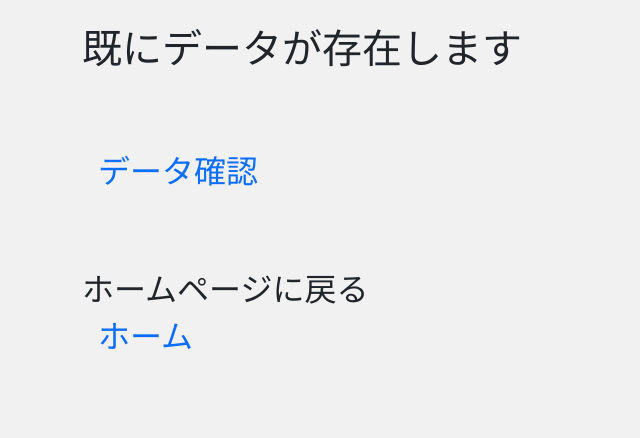
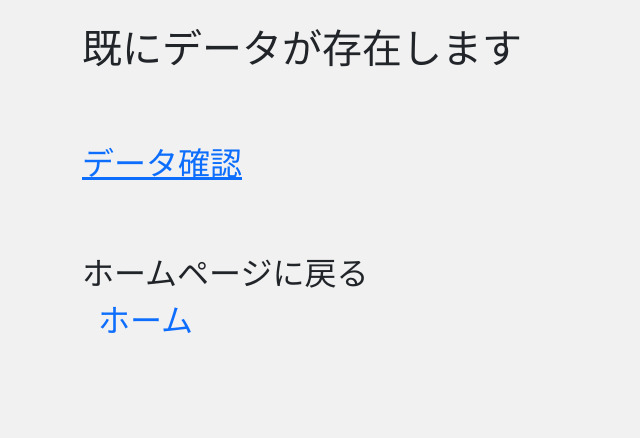
Before and after one commit to ANKM0/auto_kenkou_kansatu, a Django app: template templates/500.html in a window 1280 px wide. Shown: the part 96-534 px from the top of the page, without its empty margins (0-640 px from the left). Run offline with Django 3.2, Linux system fonts and the light colour scheme; the template is opened without the code that fills it, so the values that code supplies are empty.

Commit message:
500 url修正

```diff
--- a/templates/500.html
+++ b/templates/500.html
@@ -3,7 +3,7 @@
 {% block content %}
     <h1 class="my-4">既にデータが存在します</h1><br>
     <h2 class="my-4">
-        <a class="nav-link" href="{% url 'users:detail' user.pk %}">データ確認</a>
+        <a href="{% url 'users:detail' user.pk %}"> データ確認 </a>
     </h2><br>
     <h2 class="my-4">
         ホームページに戻る<br>
```
